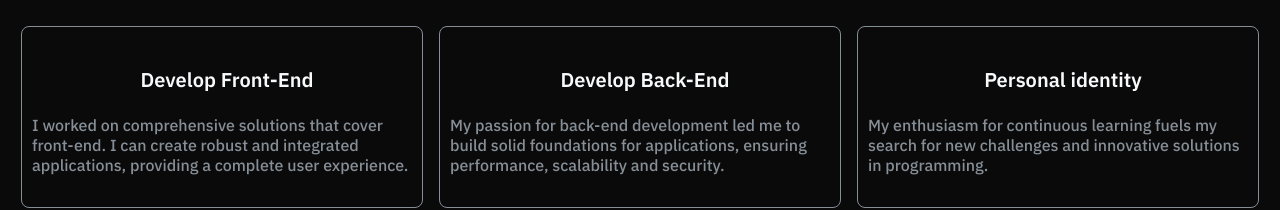
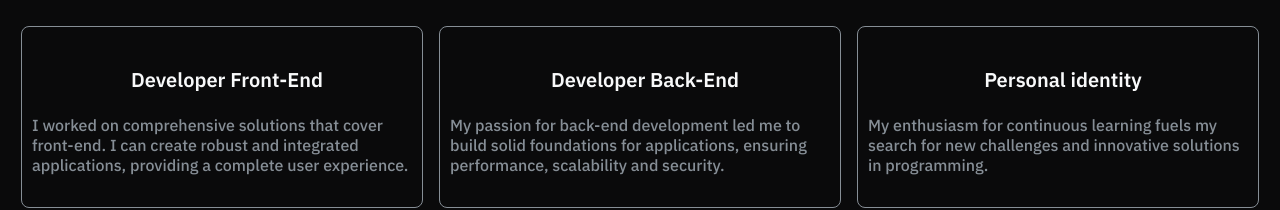
Before and after one commit to Kenzie-Academy-Brasil-Developers/Entrega---Portf-lio-de-Sucesso-JoseWenned, a React (Vite) app: page /AboutMePage in a window 1280 px wide. Shown: the part 1408-1618 px from the top of the page. Built offline with nearby package versions, Linux system fonts and the light colour scheme.

Commit message:
feat: redoing names services

```diff
--- a/src/Components/AboutMe/aboutMe.component.tsx
+++ b/src/Components/AboutMe/aboutMe.component.tsx
@@ -207,12 +207,12 @@ export const AboutMe = () => {
                 <div className={style.containerMainServices}>
 
                     <div className={style.containerServices}>
-                        <h3 className={style.titleThree}>Develop Front-End</h3>
+                        <h3 className={style.titleThree}>Developer Front-End</h3>
                         <p className={style.paragraphServices}>I worked on comprehensive solutions that cover front-end. I can create robust and integrated applications, providing a complete user experience.</p>
                     </div>
 
                     <div className={style.containerServices}>
-                        <h3 className={style.titleThree}>Develop Back-End</h3>
+                        <h3 className={style.titleThree}>Developer Back-End</h3>
                         <p className={style.paragraphServices}>My passion for back-end development led me to build solid foundations for applications, ensuring performance, scalability and security.</p>
                     </div>
 
```
